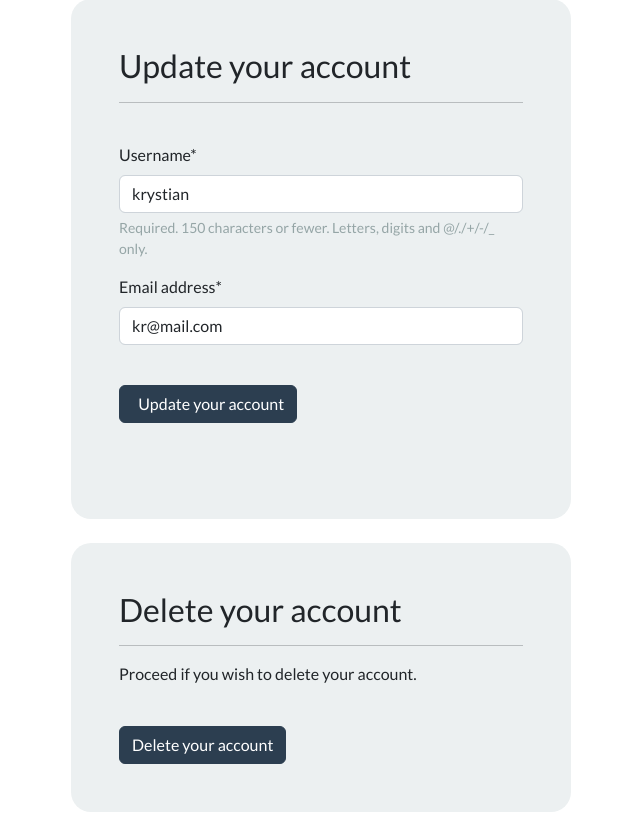
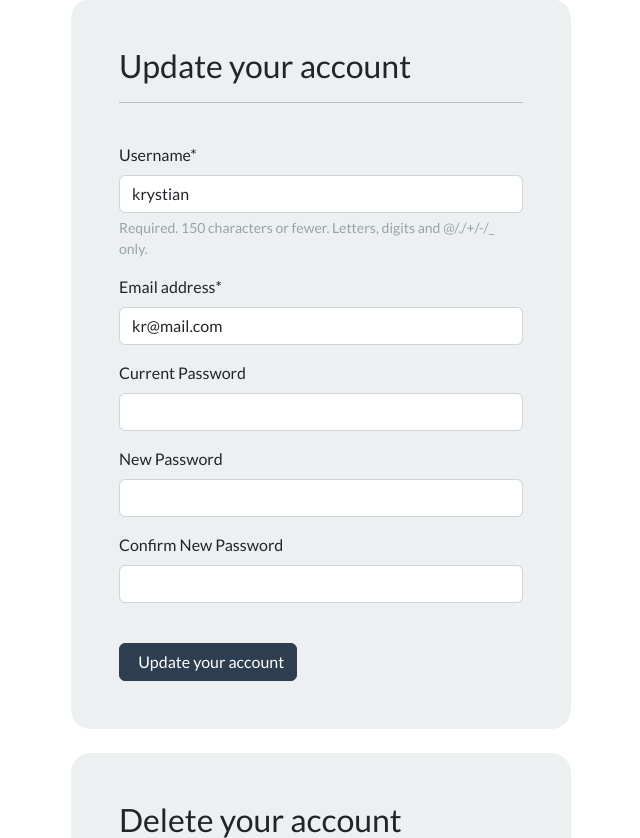
Before and after one commit to krystianz27/DjangoEcommerce, a Django app: page /account/profile-management in a window 1280 px wide. Shown: the part 312-1150 px from the top of the page, without its empty margins (319-959 px from the left). Run offline with Django 5.2, Linux system fonts and the light colour scheme; a user stored in the database is signed in; data comes from the database, SQL or seed files in the repository; both versions use the stored data as it was after the commit; some libraries are stand-ins or nearby versions.

Commit message:
Account password update

```diff
--- a/account/forms.py
+++ b/account/forms.py
@@ -9,6 +9,7 @@ from django.forms.widgets import PasswordInput, TextInput
 
 # Registration form
 class CreateUserForm(UserCreationForm):
+
     class Meta:
         model = User
         fields = ["username", "email", "password1", "password2"]
@@ -31,38 +32,51 @@ class CreateUserForm(UserCreationForm):
         return email
 
 
+class UpdateUserForm(forms.ModelForm):
+    current_password = forms.CharField(
+        label="Current Password", widget=forms.PasswordInput(), required=False
+    )
+    new_password1 = forms.CharField(
+        label="New Password", widget=forms.PasswordInput(), required=False
+    )
+    new_password2 = forms.CharField(
+        label="Confirm New Password", widget=forms.PasswordInput(), required=False
+    )
+
+    class Meta:
+        model = User
+        fields = ["username", "email"]
+
+    def __init__(self, *args, **kwargs):
+        super(UpdateUserForm, self).__init__(*args, **kwargs)
+        self.fields["username"].required = True
+        self.fields["email"].required = True
+
+    def clean(self):
+        cleaned_data = super().clean()
+        current_password = cleaned_data.get("current_password")
+        new_password1 = cleaned_data.get("new_password1")
+        new_password2 = cleaned_data.get("new_password2")
+
+        # Check if any password fields are filled
+        if any([current_password, new_password1, new_password2]):
+            # Ensure current password is provided if any new password is set
+            if not current_password:
+                self.add_error(
+                    "current_password",
+                    "Current password is required to change password.",
+                )
+
+            # Validate new passwords match
+            if new_password1 != new_password2:
+                self.add_error(
+                    "new_password2", "The two new password fields must match."
+                )
+
+        return cleaned_data
+
+
 # Login form
 class LoginForm(AuthenticationForm):
     username = forms.CharField(widget=TextInput())
     password = forms.CharField(widget=PasswordInput())
-
-
-class UpdateUserForm(forms.ModelForm):
-    password = None
-
-    class Meta:
-        model = User
-        fields = ["username", "email"]
-        exclude = ["password1", "password2"]
-
-    def __init__(self, *args, **kwargs):
-        super(UpdateUserForm, self).__init__(*args, **kwargs)
-
-        self.fields["email"].required = True
-
-    def clean_email(self):
-        email = self.cleaned_data.get("email")
-
-        if User.objects.filter(email=email).exclude(pk=self.instance.pk).exists():
-            raise forms.ValidationError("Email already exists")
-
-        if len(email) >= 350:
-            raise forms.ValidationError("Email is too long")
-
-        return email
-
-    # def clean_username(self):
-    #     username = self.cleaned_data.get("username")
-    #     if User.objects.filter(username=username).exclude(pk=self.instance.pk).exists():
-    #         raise forms.ValidationError("Username already exists")
-    #     return username
--- a/account/templates/account/profile-management.html
+++ b/account/templates/account/profile-management.html
@@ -24,13 +24,12 @@
 
         <form method="POST" autocomplete="off">
             {% csrf_token %}
-            {{form|crispy}}
+            {{ form|crispy }}
             <br>
-
             <button type="submit" class="btn btn-primary navbar-btn text-white"> &nbsp; Update your account </button>
         </form>
 
-        <br><br>
+
 
     </div>
 
```
Also changed, not shown: db.sqlite3.
